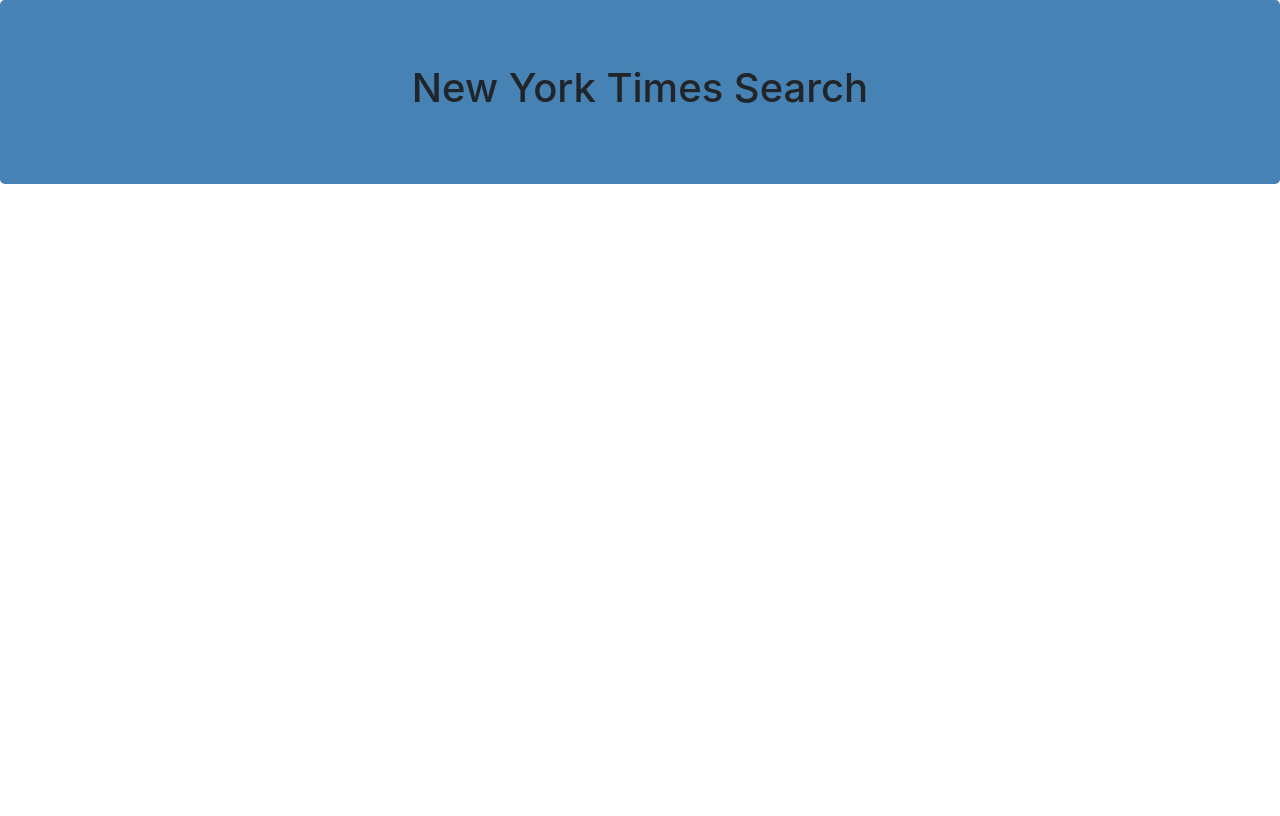
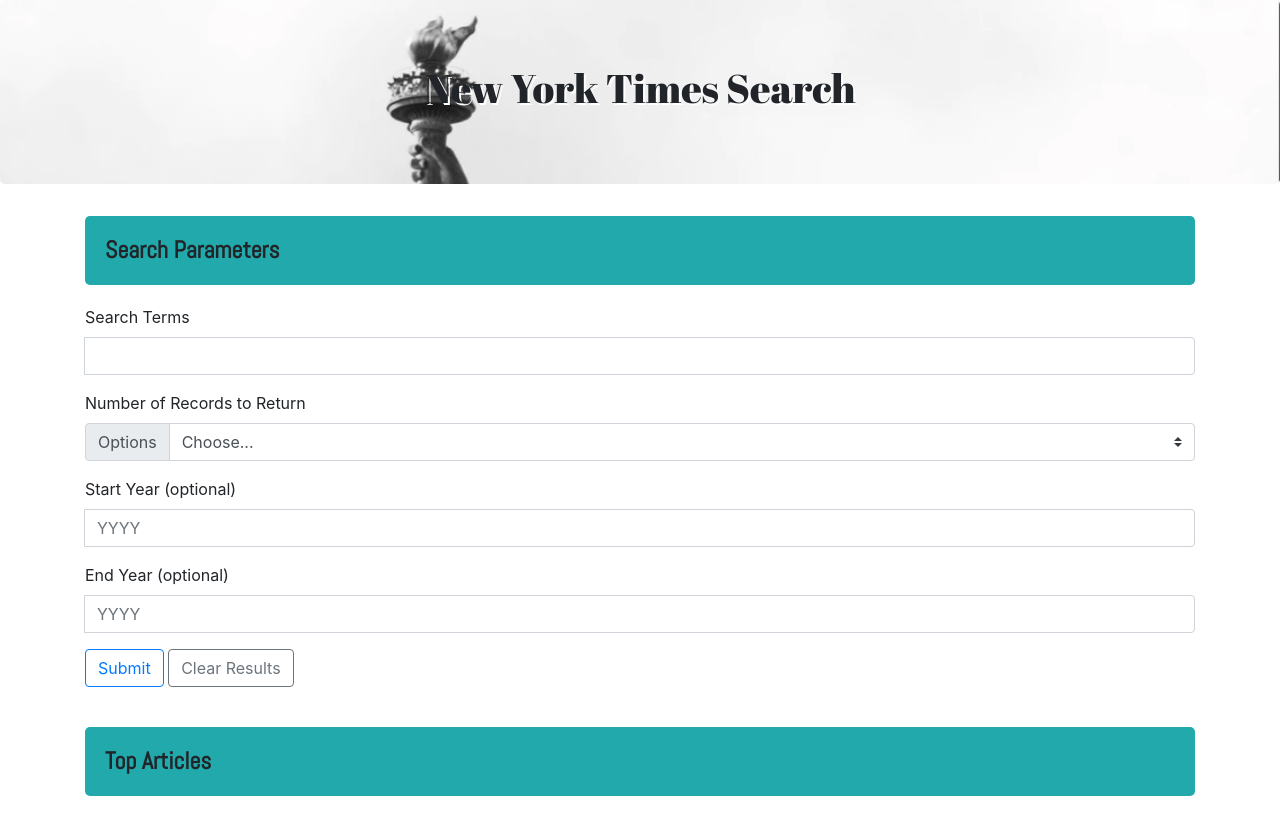
Before and after one commit to falondarville/NYtimesAPI, a plain HTML site: page index.html in a window 1280 px wide. Drawn offline with nearby package versions, Linux system fonts and the light colour scheme.

Commit message:
add styling

```diff
--- a/css/style.css
+++ b/css/style.css
@@ -1,3 +1,24 @@
 .jumbotron {
-	background-color: #4682B4;
+	/*background-color: #4682B4;*/
+	background-image: url("../images/statue.png");
+	background-size: cover;
+	background-position: right top;
 }
+
+h1 {
+	text-shadow: 2px 2px white;
+	font-family: 'Abril Fatface', cursive;
+}
+
+.formContainer {
+	margin-bottom: 40px;
+}
+
+h4 {
+	background-color: #21A9AB;
+	padding: 20px;
+	border-radius: 5px;
+	margin-bottom: 20px;
+	font-family: 'Abel', sans-serif;
+	font-weight: bold;
+}
--- a/index.html
+++ b/index.html
@@ -3,6 +3,7 @@
 <head>
 	<title>NY Times Search</title>
 	<link rel="stylesheet" href="https://maxcdn.bootstrapcdn.com/bootstrap/4.0.0/css/bootstrap.min.css" integrity="sha384-Gn5384xqQ1aoWXA+058RXPxPg6fy4IWvTNh0E263XmFcJlSAwiGgFAW/dAiS6JXm" crossorigin="anonymous">
+	<link href="https://fonts.googleapis.com/css?family=Abel|Abril+Fatface" rel="stylesheet">
 	<link rel="stylesheet" href="css/style.css">
 </head>
 <body>
@@ -12,6 +13,51 @@
 
 	</div>
 
+	<div class="container formContainer">
+		<h4>Search Parameters</h4>
+
+		<label for="searchTerms">Search Terms</label>
+		<div class="input-group mb-3">
+		  <div class="input-group-prepend">
+		  </div>
+		  <input type="text" class="form-control" placeholder="" aria-label="" aria-describedby="basic-addon1">
+		</div>
+
+		<label for="numberRecords">Number of Records to Return</label>
+		<div class="input-group mb-3">
+		  <div class="input-group-prepend">
+		    <label class="input-group-text" for="inputGroupSelect01">Options</label>
+		  </div>
+		  <select class="custom-select" id="inputGroupSelect01">
+		    <option selected>Choose...</option>
+		    <option value="1">One</option>
+		    <option value="5">Five</option>
+		    <option value="10">Ten</option>
+		  </select>
+		</div>
+
+		<label for="startYear">Start Year (optional)</label>
+		<div class="input-group mb-3">
+		  <div class="input-group-prepend">
+		  </div>
+		  <input type="text" class="form-control" placeholder="YYYY" aria-label="start year" aria-describedby="basic-addon1">
+		</div>
+
+		<label for="endYear">End Year (optional)</label>
+		<div class="input-group mb-3">
+		  <div class="input-group-prepend">
+		  </div>
+		  <input type="text" class="form-control" placeholder="YYYY" aria-label="end year" aria-describedby="basic-addon1">
+		</div>
+
+		<button type="submit" id="searchButton" class="btn btn-outline-primary">Submit</button>
+		<button type="button" id= "clearButton" class="btn btn-outline-secondary">Clear Results</button>
+	</div>
+
+	<div class="container">
+		<h4>Top Articles</h4>
+
+	</div>
 
 	<script
 	  	src="https://code.jquery.com/jquery-3.3.1.min.js"
```
Also changed, not shown: images/statue.png (added).
